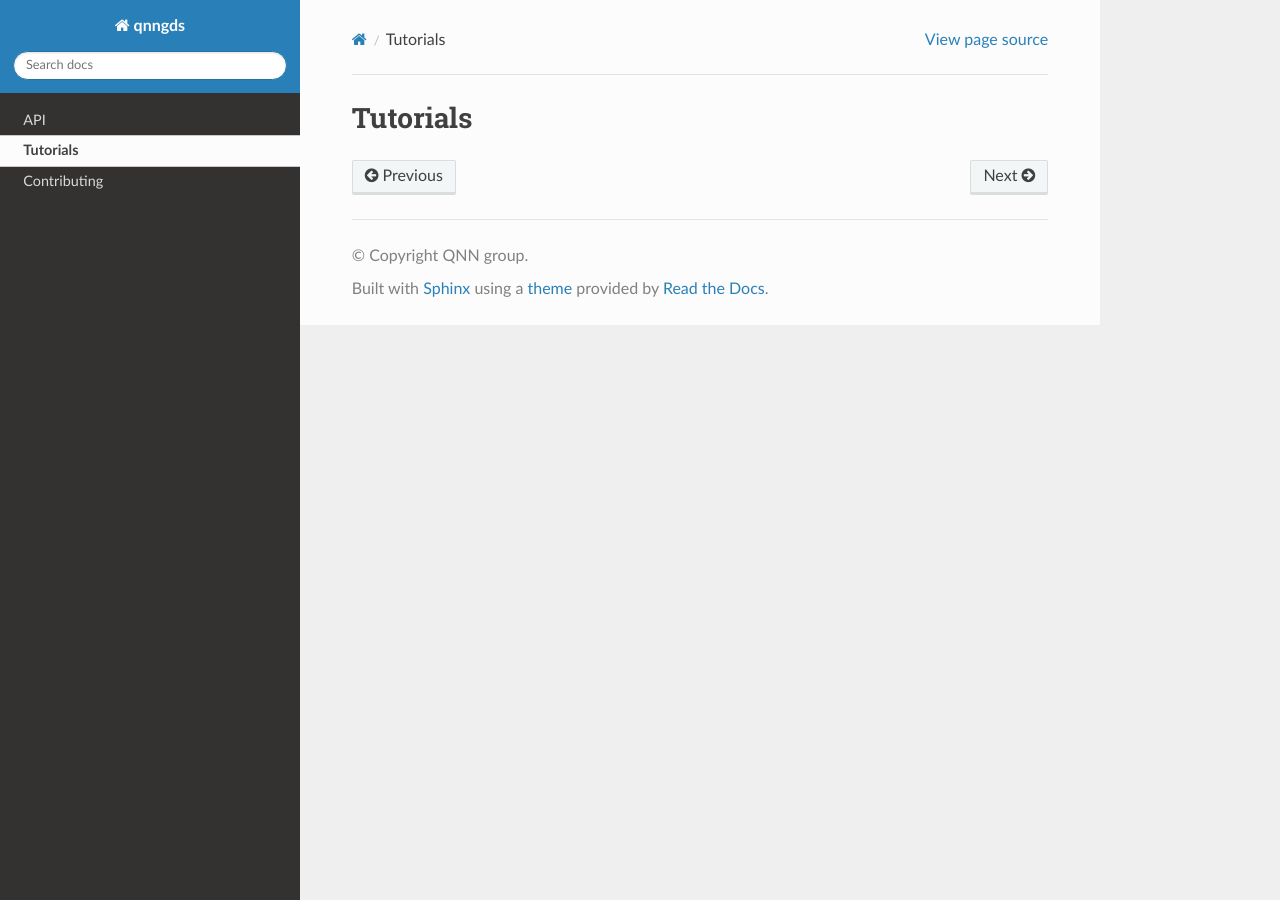
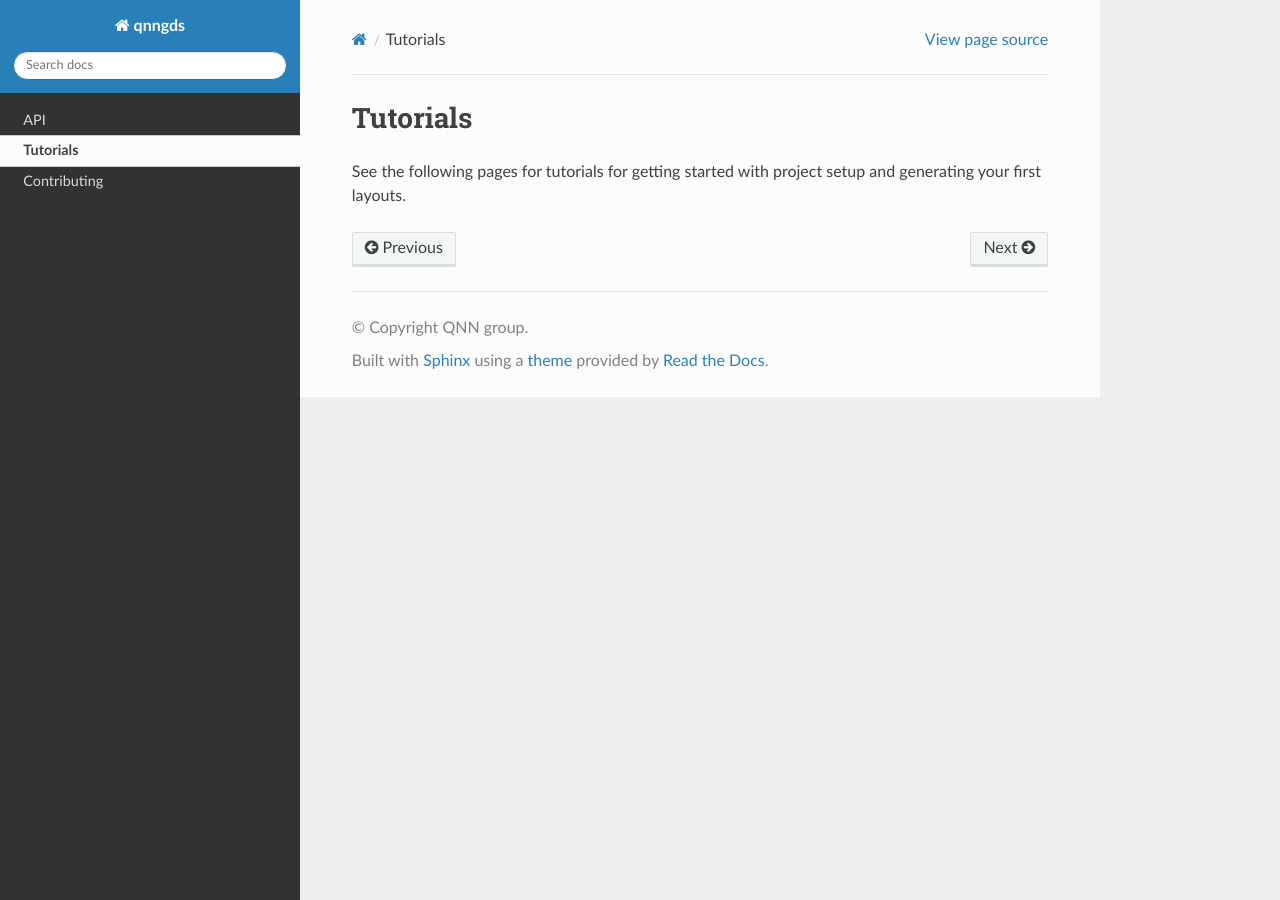
Before and after one commit to qnngroup/qnngds, a Sphinx documentation site: the page built from docs/src/tutorials_index.rst, in a window 1280 px wide. Built offline with Sphinx 7.4.7 and the Read the Docs theme 3.1.0, drawn with Linux system fonts in a browser that asks for light colours; pages that are not in the unit, such as notebooks, are missing from menus.

Commit message:
try to expand hierarchy to see if toc prints

```diff
--- a/docs/src/contributing_index.rst
+++ b/docs/src/contributing_index.rst
@@ -1,8 +1,9 @@
 Contributing
 ============
 
+See the following pages for guidelines on contributing to ``qnngds``.
+
 .. toctree::
-    :maxdepth: 2
 
     /contributing/setup
     /contributing/contribute
--- a/docs/src/tutorials_index.rst
+++ b/docs/src/tutorials_index.rst
@@ -1,8 +1,9 @@
 Tutorials
 =========
 
+See the following pages for tutorials for getting started with project setup and generating your first layouts.
+
 .. toctree::
-    :maxdepth: 2
 
     /tutorials/gettingstarted
     /tutorials/generated/experiment_generate_beginner1
```
